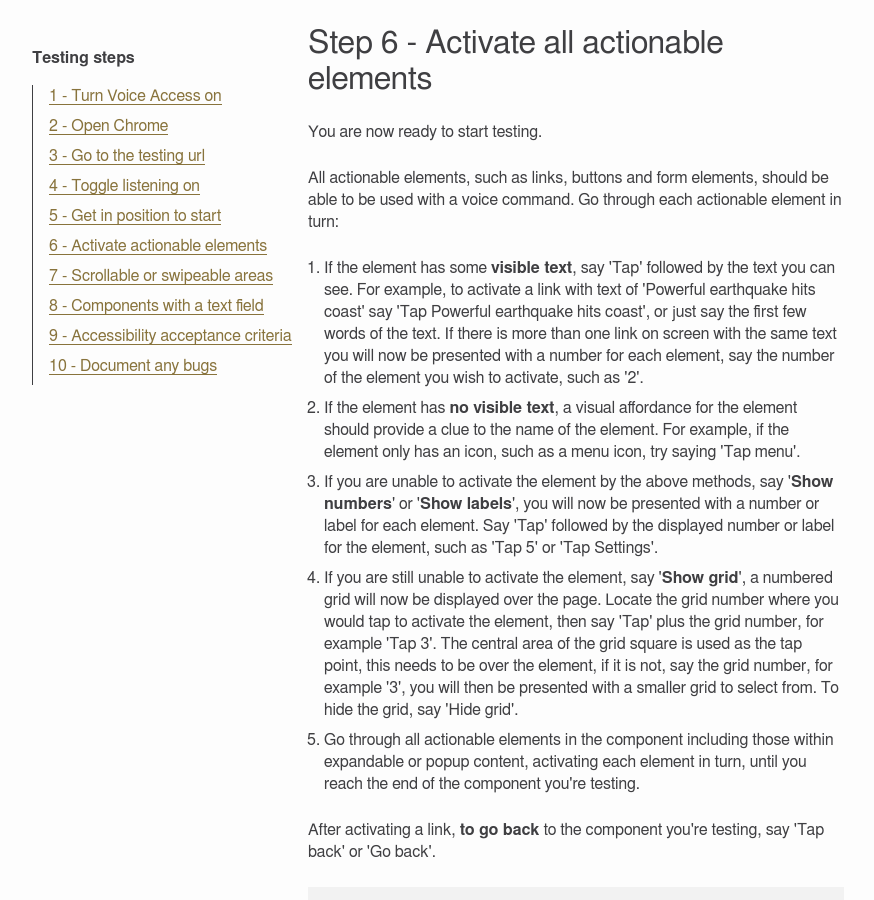
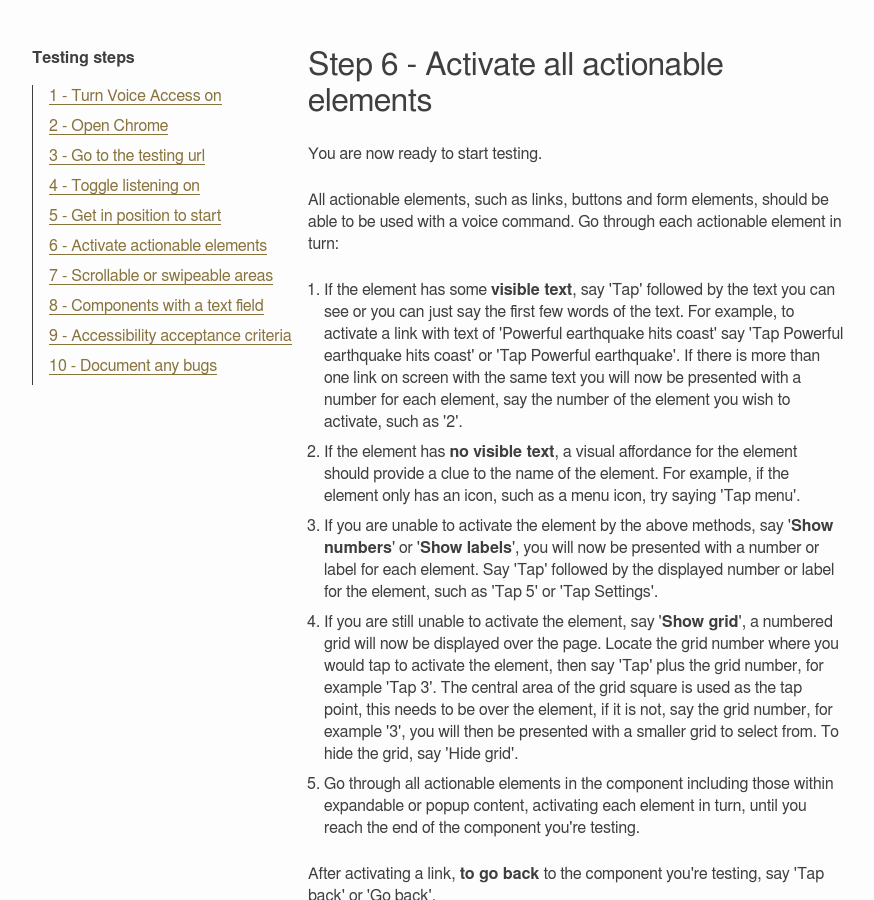
Before and after one commit to bbc/accessibility-news-and-you, a Jekyll site: the page assistive-technology/testing-steps/voice-access-android.html, which Jekyll copies as it is, in a window 1280 px wide and 900 px high, scrolled down 3161 px. Shown: the whole window, without its empty margins (64-938 px from the left). Built offline with Jekyll 4.4.1, drawn with Linux system fonts in a browser that asks for light colours; some of the changed text lies outside the part shown.

Commit message:
fix typo, update text

```diff
--- a/assistive-technology/testing-steps/voice-access-android.html
+++ b/assistive-technology/testing-steps/voice-access-android.html
@@ -50,7 +50,7 @@
 
                 <li role="listitem">When Voice Access is on and listening, you can speak commands just like you would perform an action by touch. For example, you can say 'Swipe down' or 'Swipe up' to scroll a web page.</li>
 
-                <li role="listitem">If using Voice Access for the first time, follow the tutorial, say 'Open tutorial'.</li>
+                <li role="listitem">If using Voice Access for the first time, follow the tutorial. To do the tutorial again, you can say 'Open tutorial'.</li>
 
                 <li role="listitem">To see a <b>list of voice commands</b>, say 'Help'. There are many <a href="https://support.google.com/accessibility/android/answer/6151854?hl=en&ref_topic=6151842#zippy=">Voice Access commands</a> that you can use, though only a few are needed to perform the testing steps, all of which are explained below.</li>
             </ol>
@@ -141,7 +141,7 @@
             <p>All actionable elements, such as links, buttons and form elements, should be able to be used with a voice command. Go through each actionable element in turn:</p>
 
             <ol class="body-copy-list ordered-list-steps" role="list">
-                <li role="listitem">If the element has some <b>visible text</b>, say 'Tap' followed by the text you can see. For example, to activate a link with text of 'Powerful earthquake hits coast' say 'Tap Powerful earthquake hits coast', or just say the first few words of the text. If there is more than one link on screen with the same text you will now be presented with a number for each element, say the number of the element you wish to activate, such as '2'.</li>
+                <li role="listitem">If the element has some <b>visible text</b>, say 'Tap' followed by the text you can see or you can just say the first few words of the text. For example, to activate a link with text of 'Powerful earthquake hits coast' say 'Tap Powerful earthquake hits coast' or 'Tap Powerful earthquake'. If there is more than one link on screen with the same text you will now be presented with a number for each element, say the number of the element you wish to activate, such as '2'.</li>
 
                 <li role="listitem">If the element has <b>no visible text</b>, a visual affordance for the element should provide a clue to the name of the element. For example, if the element only has an icon, such as a menu icon, try saying 'Tap menu'.</li>
 
--- a/assistive-technology/testing-steps/voice-control-ios.html
+++ b/assistive-technology/testing-steps/voice-control-ios.html
@@ -42,7 +42,7 @@
 
                 <li role="listitem">With the Voice Control shortcut enabled, on newer iPhones, you will now be able to <b>triple click the side button to toggle Voice Control on or off at any time</b>. With older style iPhones the shortcut is a triple click of the ‘home’ button.</li>
 
-                <li role="listitem">When Voice Control is on and ready to use, a microphone will be displayed in the status bar at the top of the screen. If using Voice Control for the first time a required file will be downloaded automatially.</li>
+                <li role="listitem">When Voice Control is on and ready to use, a microphone will be displayed in the status bar at the top of the screen. If using Voice Control for the first time a required file will be downloaded automatically.</li>
 
                 <li role="listitem"><b>You can tell Voice Control not to listen by saying 'Go to sleep'</b>, the microphone in the status bar indicates if Voice Control is listening or not.</li>
 
@@ -132,7 +132,7 @@
             <p>All actionable elements, such as links, buttons and form elements, should be able to be used with a voice command. Go through each actionable element in turn:</p>
 
             <ol class="body-copy-list ordered-list-steps" role="list">
-                <li role="listitem">If the element has some <b>visible text</b>, say 'Tap' followed by the text you can see. For example, to activate a link with text of 'Powerful earthquake hits coast' say 'Tap Powerful earthquake hits coast', or just say the first two words of the text. If there is more than one link on screen with the same text you will now be presented with a number for each element, say the number of the element you wish to activate, such as '2'.</li>
+                <li role="listitem">If the element has some <b>visible text</b>, say 'Tap' followed by the text you can see or you can just say the first few words of the text. For example, to activate a link with text of 'Powerful earthquake hits coast' say 'Tap Powerful earthquake hits coast' or 'Tap Powerful earthquake'. If there is more than one link on screen with the same text you will now be presented with a number for each element, say the number of the element you wish to activate, such as '2'.</li>
 
                 <li role="listitem">If the element has <b>no visible text</b>, a visual affordance for the element should provide a clue to the name of the element. For example, if the element only has an icon, such as a menu icon, try saying 'Tap menu'.</li>
 
```
